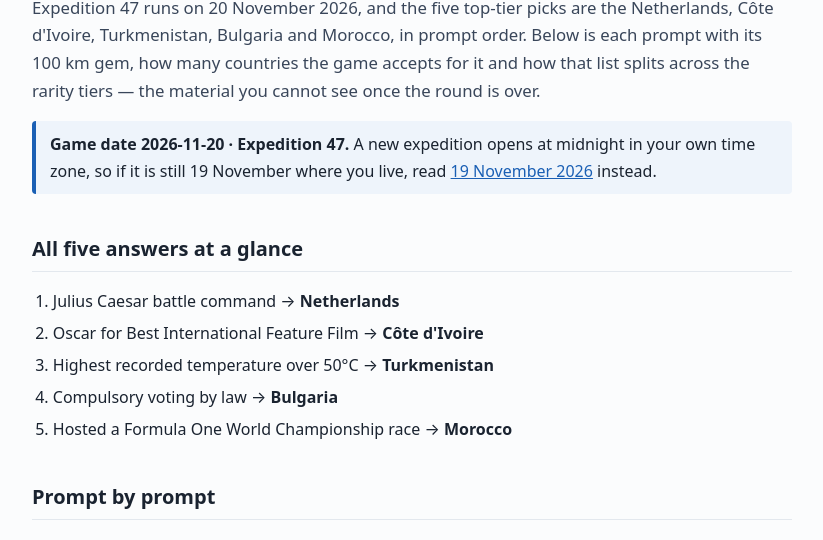
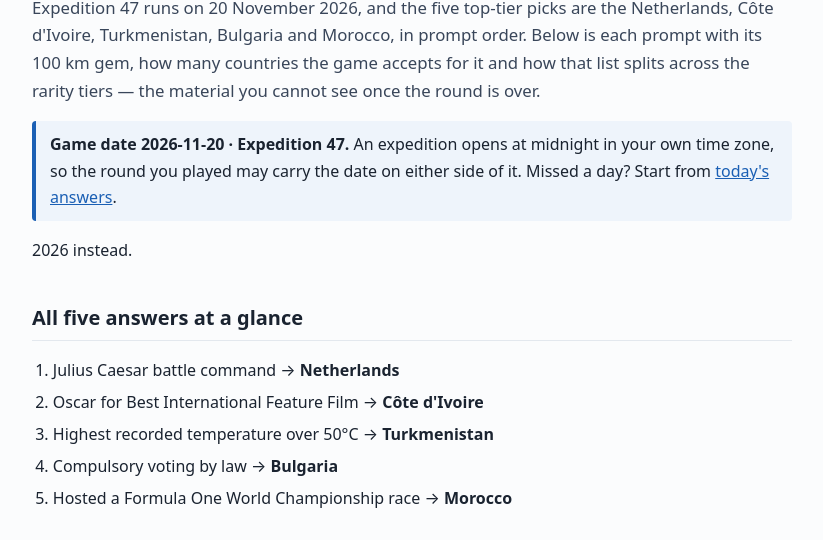
Before and after one commit to random-school-stuff/farflung-site, a plain HTML site: page answers/2026-11-20/index.html in a window 1280 px wide. Shown: the part 190-730 px from the top of the page, without its empty margins (228-1051 px from the left). Drawn offline with Linux system fonts and the light colour scheme.

Commit message:
Update index.html

```diff
--- a/answers/2026-11-20/index.html
+++ b/answers/2026-11-20/index.html
@@ -27,7 +27,7 @@ footer{margin-top:2.6em;padding-top:1em;border-top:1px solid #e3e8ee;font-size:.
 <h1>Farflung Answers for 20 November 2026 (Expedition 47)</h1>
 <p class="lead">Expedition 47 runs on 20 November 2026, and the five top-tier picks are the Netherlands, Côte d'Ivoire, Turkmenistan, Bulgaria and Morocco, in prompt order. Below is each prompt with its 100 km gem, how many countries the game accepts for it and how that list splits across the rarity tiers — the material you cannot see once the round is over.</p>
 
-<p class="date"><strong>Game date 2026-11-20 · Expedition 47.</strong> A new expedition opens at midnight in your own time zone, so if it is still 19 November where you live, read <a href="/answers/2026-11-19/">19 November 2026</a> instead.</p>
+<p class="date"><strong>Game date 2026-11-20 · Expedition 47.</strong> An expedition opens at midnight in your own time zone, so the round you played may carry the date on either side of it. Missed a day? Start from <a href="/">today's answers</a>.</p> 2026</a> instead.</p>
 
 <h2>All five answers at a glance</h2>
 <ol>
```
